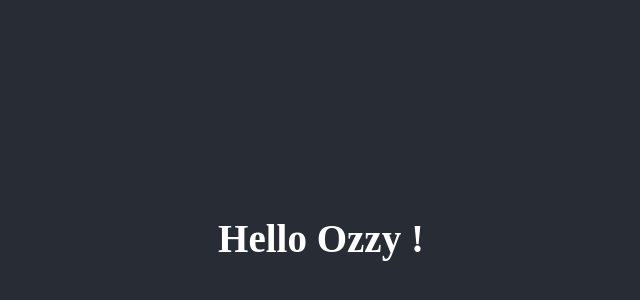
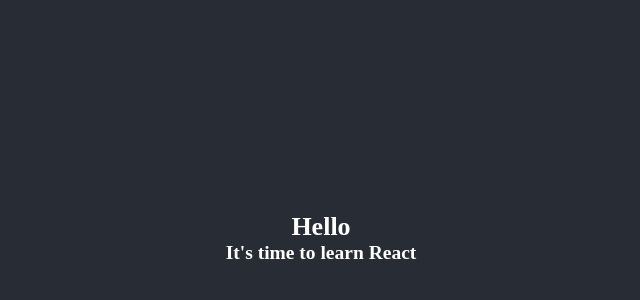
Before and after one commit to okcl/ReactDevelhope, a React (Create React App) app: page / in a window 1280 px wide. Shown: the part 162-462 px from the top of the page, without its empty margins (319-959 px from the left). Built offline with nearby package versions, Linux system fonts and the light colour scheme.

Commit message:
first exercise

```diff
--- a/src/App.css
+++ b/src/App.css
@@ -16,11 +16,11 @@
   flex-direction: column;
   align-items: center;
   justify-content: center;
-  font-size: calc(10px + 2vmin);
+  font-size: calc(5px + 1vmin);
   color: white;
   text-align: center;
 }
 
-.Message{
-  font-size: calc(5px + 1vmin);
+.App-header :first-child{
+  font-size: calc(10px + 2vmin);
 }
--- a/src/App.jsx
+++ b/src/App.jsx
@@ -1,11 +1,13 @@
 import './App.css';
-import Welcome from './Welcome.jsx';
+import Hello from './Hello.jsx';
+import Message from './Message.jsx';
 
 function App() {
   return (
     <div className="App">
       <header className="App-header">
-        <Welcome name={"Ozzy"} />
+        <Hello />
+        <Message />
       </header>
     </div>
   );
--- /dev/null
+++ b/src/Hello.jsx
@@ -0,0 +1,7 @@
+import React from "react";
+
+function Hello() {
+    return <h1>Hello</h1>
+}
+
+export default Hello
--- /dev/null
+++ b/src/Message.jsx
@@ -0,0 +1,7 @@
+import React from "react";
+
+function Message () {
+    return <h2>It's time to learn React</h2>
+}
+
+export default Message
--- a/src/Welcome.jsx
+++ /dev/null
@@ -1,9 +0,0 @@
-import React from "react";
-
-export class Welcome extends React.Component {
-    render () {
-        return <h2> Hello {this.props.name} !</h2>
-    }
-}
-
-export default Welcome
```
